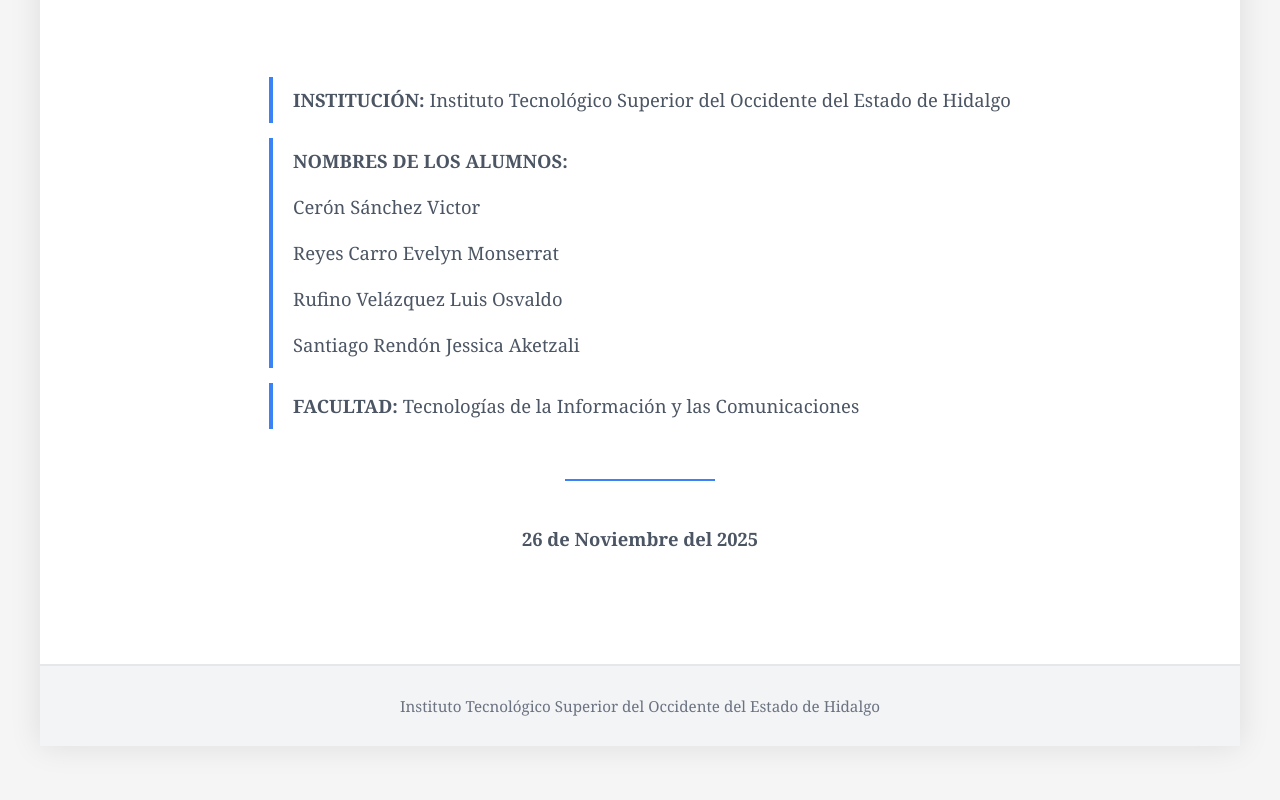
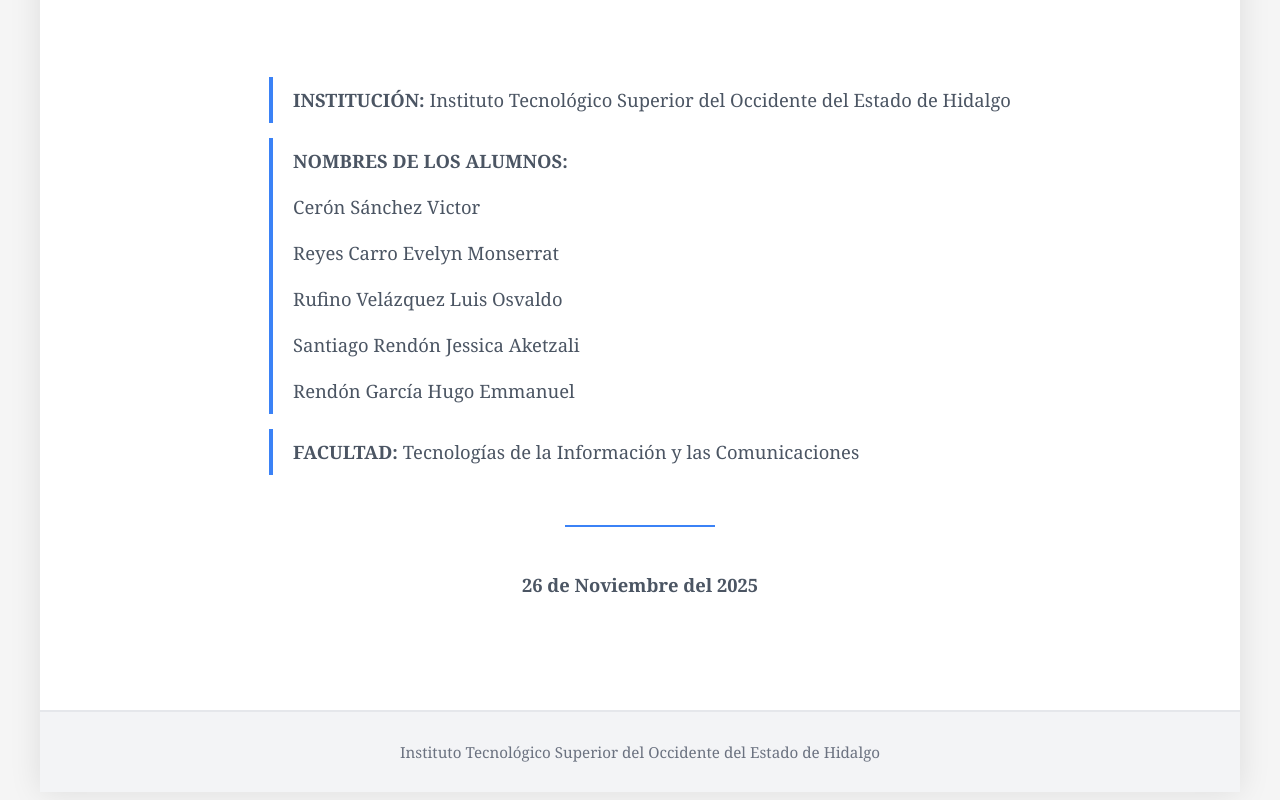
Before and after one commit to monserrat550/proyecto_integrador, a plain HTML site: page index.html in a window 1280 px wide. Shown: the part 772-1572 px from the top of the page. Drawn offline with Linux system fonts and the light colour scheme.

Commit message:
Update index.html

```diff
--- a/index.html
+++ b/index.html
@@ -348,7 +348,9 @@
                     Cerón Sánchez Victor<br>
                     Reyes Carro Evelyn Monserrat<br>
                     Rufino Velázquez Luis Osvaldo<br>
-                    Santiago Rendón Jessica Aketzali</p>
+                    Santiago Rendón Jessica Aketzali<br>
+                    Rendón García Hugo Emmanuel</p>
+
                     <p><strong>FACULTAD:</strong> Tecnologías de la Información y las Comunicaciones</p>
                 </div>
 
```
